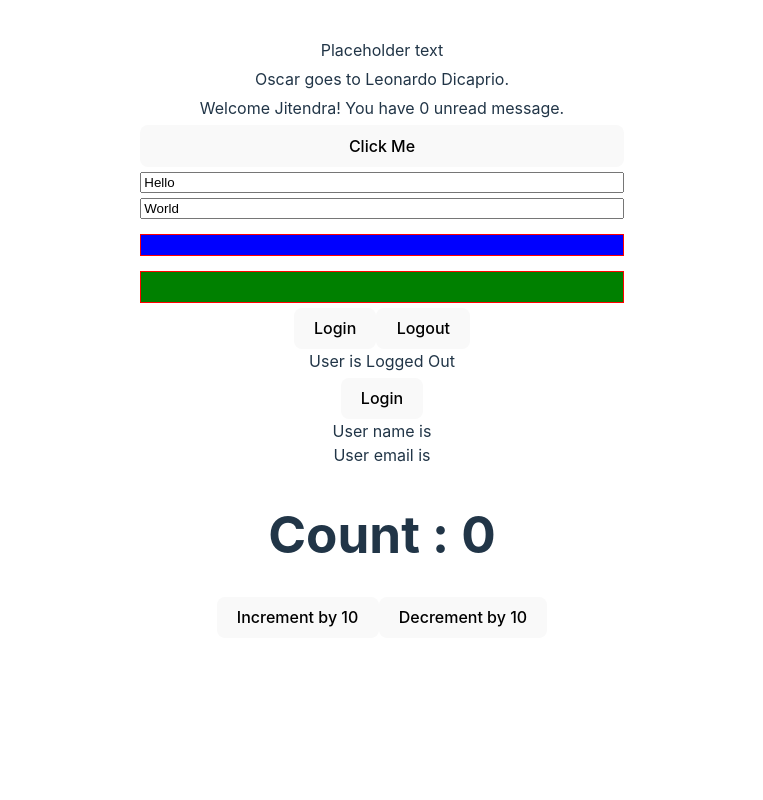
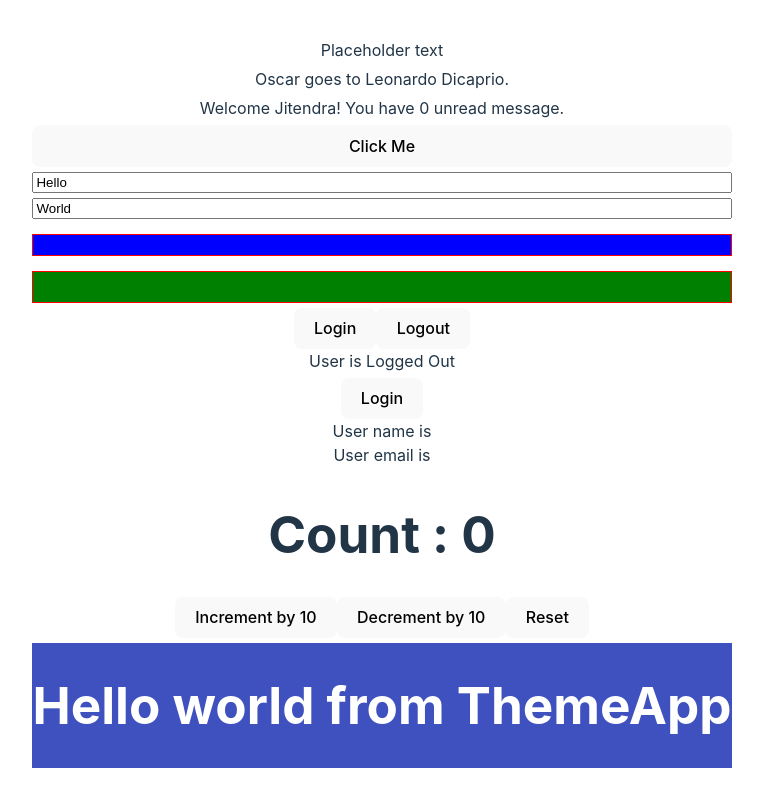
Before and after one commit to jitendrasuthar1998/react-interview-questions, a React (Vite) app: page / in a window 1280 px wide. Shown: the part 634-1434 px from the top of the page, without its empty margins (258-1021 px from the left). Before the commit the page ends 1304 px from the top, so only its background shows below. Built offline with nearby package versions, Linux system fonts and the light colour scheme.

Commit message:
Added context with types

```diff
--- a/src/typescript/Demo.tsx
+++ b/src/typescript/Demo.tsx
@@ -11,6 +11,7 @@ import Container from "./TsComponents/Container";
 import LoggedIn from "./TsComponents/LoggedIn";
 import User from "./TsComponents/User";
 import Counter from "./TsComponents/Counter";
+import ThemeApp from "./tsContext/ThemeApp";
 
 const TypeScriptDemo = () => {
   const personName = {
@@ -86,6 +87,8 @@ const TypeScriptDemo = () => {
       <User/>
 
       <Counter/>
+
+      <ThemeApp/>
     </div>
   );
 };
--- a/src/typescript/TsComponents/Counter.tsx
+++ b/src/typescript/TsComponents/Counter.tsx
@@ -1,13 +1,22 @@
 import React, { useReducer } from "react";
+
+// Strict action type
+// Discriminated Unions
 
 type CounterState = {
     count : number
 }
 
-type CounterAction = {
-    type: string;
+type UpdateAction = {
+    type: "increment" | "decrement";
     payload: number;
 }
+
+type ResetAction = {
+    type: "reset"
+}
+
+type CounterAction = UpdateAction | ResetAction
 
 const initialState = { count: 0 };
 
@@ -19,6 +28,8 @@ function reducer(state: CounterState, action: CounterAction) {
     case "decrement":
       return { count: state.count - action.payload };
 
+    case "reset":
+        return initialState;
     default:
       return state;
   }
@@ -34,6 +45,8 @@ const Counter = () => {
     <button onClick={()=> dispatch({type:"increment", payload:10})}>Increment by 10</button>
 
     <button onClick={()=> dispatch({type:"decrement", payload:10})}>Decrement by 10</button>
+
+    <button onClick={()=> dispatch({type:"reset"})}>Reset</button>
   </div>;
 };
 
--- /dev/null
+++ b/src/typescript/tsContext/Box.tsx
@@ -0,0 +1,14 @@
+import React, { useContext } from 'react'
+import ThemeContext from "./ThemeContext"
+
+const Box = () => {
+const {primary, secondary} = useContext(ThemeContext);
+
+  return (
+    <div style={{backgroundColor:primary.main, color:primary.text}}>
+        <h1>Hello world from ThemeApp</h1>
+    </div>
+  )
+}
+
+export default Box
--- /dev/null
+++ b/src/typescript/tsContext/ThemeApp.tsx
@@ -0,0 +1,15 @@
+import React from 'react'
+import { ThemeContextProvider } from "./ThemeContext"
+import Box from "./Box"
+
+const ThemeApp = () => {
+
+  return (
+
+    <ThemeContextProvider>
+        <Box/>
+    </ThemeContextProvider>
+  )
+}
+
+export default ThemeApp
--- /dev/null
+++ b/src/typescript/tsContext/ThemeContext.tsx
@@ -0,0 +1,19 @@
+import React, { createContext, useState } from 'react'
+import { theme } from "./theme"
+
+type ThemeContextProviderProps = {
+    children: React.ReactNode
+}
+
+const ThemeContext = createContext(theme);
+
+export const ThemeContextProvider = ({children}:ThemeContextProviderProps) => {
+
+    const [currentTheme, setCurrentTheme] = useState("");
+
+    return <ThemeContext.Provider value={theme}>
+        {children}
+    </ThemeContext.Provider>
+}
+
+export default ThemeContext
--- /dev/null
+++ b/src/typescript/tsContext/theme.ts
@@ -0,0 +1,10 @@
+export const theme = {
+    primary:{
+        main:'#3f51bf',
+        text:'#fff'
+    },
+    secondary:{
+        main:"#f50057",
+        text:'#fff'
+    }
+}
```
Also changed, not shown: src/typescript/tsContext/ContextUser.tsx (added, +9 -0 lines).
